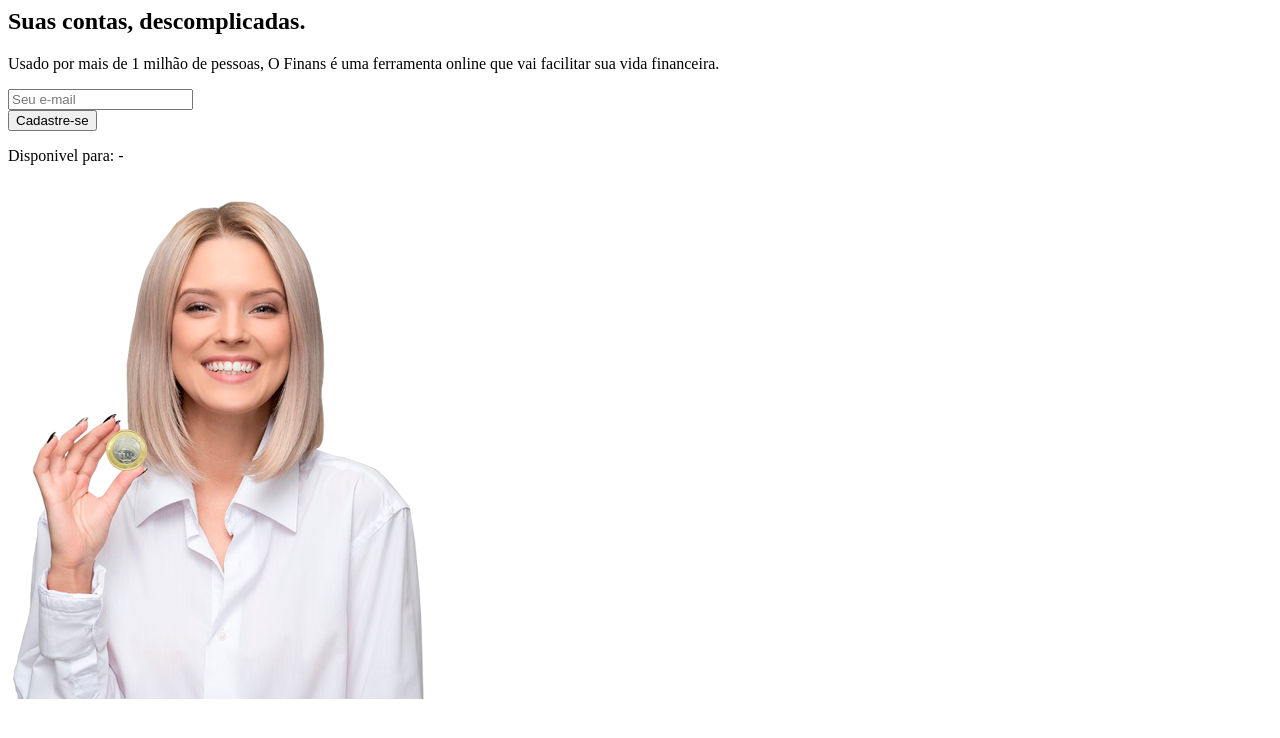
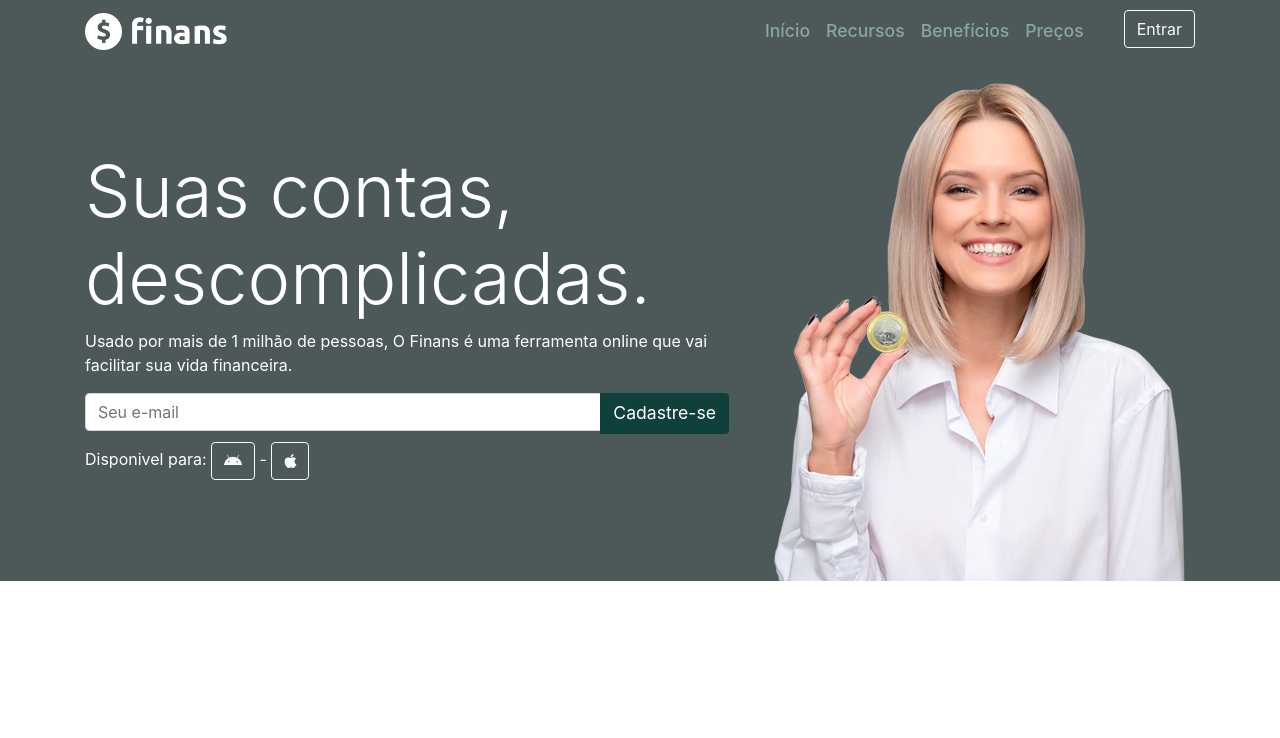
Before and after one commit to LuksDevs/Finans, a plain HTML site: page index.html in a window 1280 px wide. Drawn offline with nearby package versions, Linux system fonts and the light colour scheme.

Commit message:
Create navbar and Home page main
navbar and home page responsive

```diff
--- a/index.html
+++ b/index.html
@@ -1,3 +1,52 @@
+<!DOCTYPE html>
+<html lang="pt-br">
+<head>
+    <meta charset="UTF-8">
+    <meta name="viewport" content="width=device-width, initial-scale=1.0">
+
+    <link rel="stylesheet" href="src/css/style.css">
+
+    <!-- Bootstrap CSS -->
+    <link rel="stylesheet" href="https://stackpath.bootstrapcdn.com/bootstrap/4.1.3/css/bootstrap.min.css" integrity="sha384-MCw98/SFnGE8fJT3GXwEOngsV7Zt27NXFoaoApmYm81iuXoPkFOJwJ8ERdknLPMO" crossorigin="anonymous">
+    <!-- Font Awesome -->
+    <link href="https://cdnjs.cloudflare.com/ajax/libs/font-awesome/6.5.1/css/all.min.css" rel="stylesheet">
+
+    <!-- icon - title -->
+    <link rel="shortcut icon" href="src/icon/finans.ico" type="image/x-icon">
+    <title>Finans - Finanças Pessoais</title>
+</head>
+<body>
+    <header>
+        <nav class="navbar navbar-expand-md">
+            <div class="container">
+                <a href="index.html" class="navbar-brand">
+                    <img src="src/image/logo.png" alt="Finans" width="142">
+                </a>
+
+                <button class="navbar-toggler" data-toggle="collapse" data-target="#navbar_finans">
+                    <i class="fa-solid fa-bars text-white"></i>
+                </button>
+
+                <div class="navbar-collapse collapse" id="navbar_finans">
+                    <ul class="navbar-nav ml-auto">
+                        <li class="nav-item">
+                        <a href="index.html" class="nav-link">Início</a>
+                        </li>
+                        <li class="nav-item">
+                        <a href="index.html" class="nav-link">Recursos</a>
+                        </li>
+                        <li class="nav-item">
+                        <a href="index.html" class="nav-link">Benefícios</a>
+                        </li>
+                        <li class="nav-item mr-4">
+                        <a href="index.html" class="nav-link">Preços</a>
+                        </li>
+                        <li class="mr-2"></li>
+                        <li class="nav-item">
+                        <a href="index.html" class="btn btn-outline-light">Entrar</a>
+                        </li>
+                    </ul>
+                </div>
             </div>
         </nav>
     </header>
```
